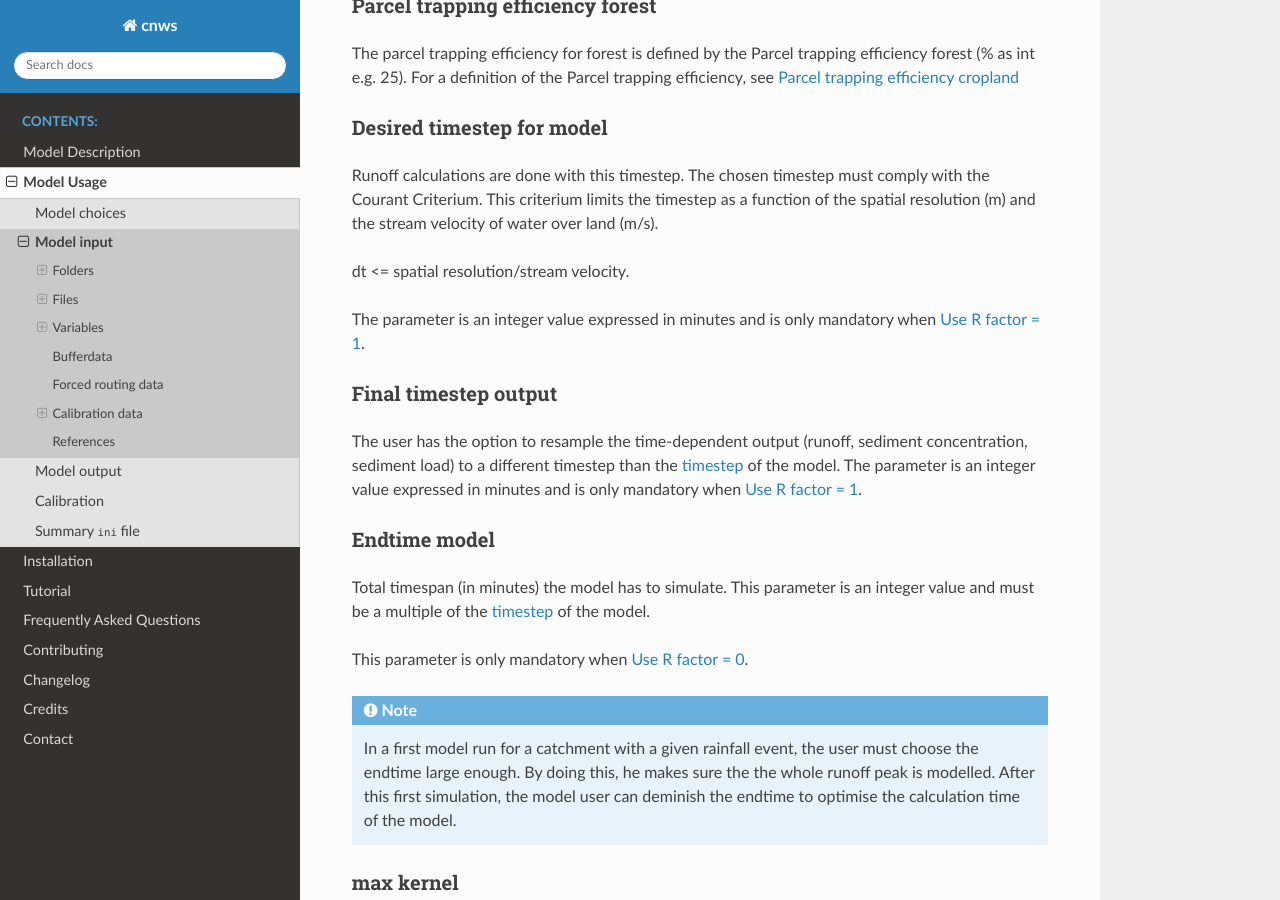
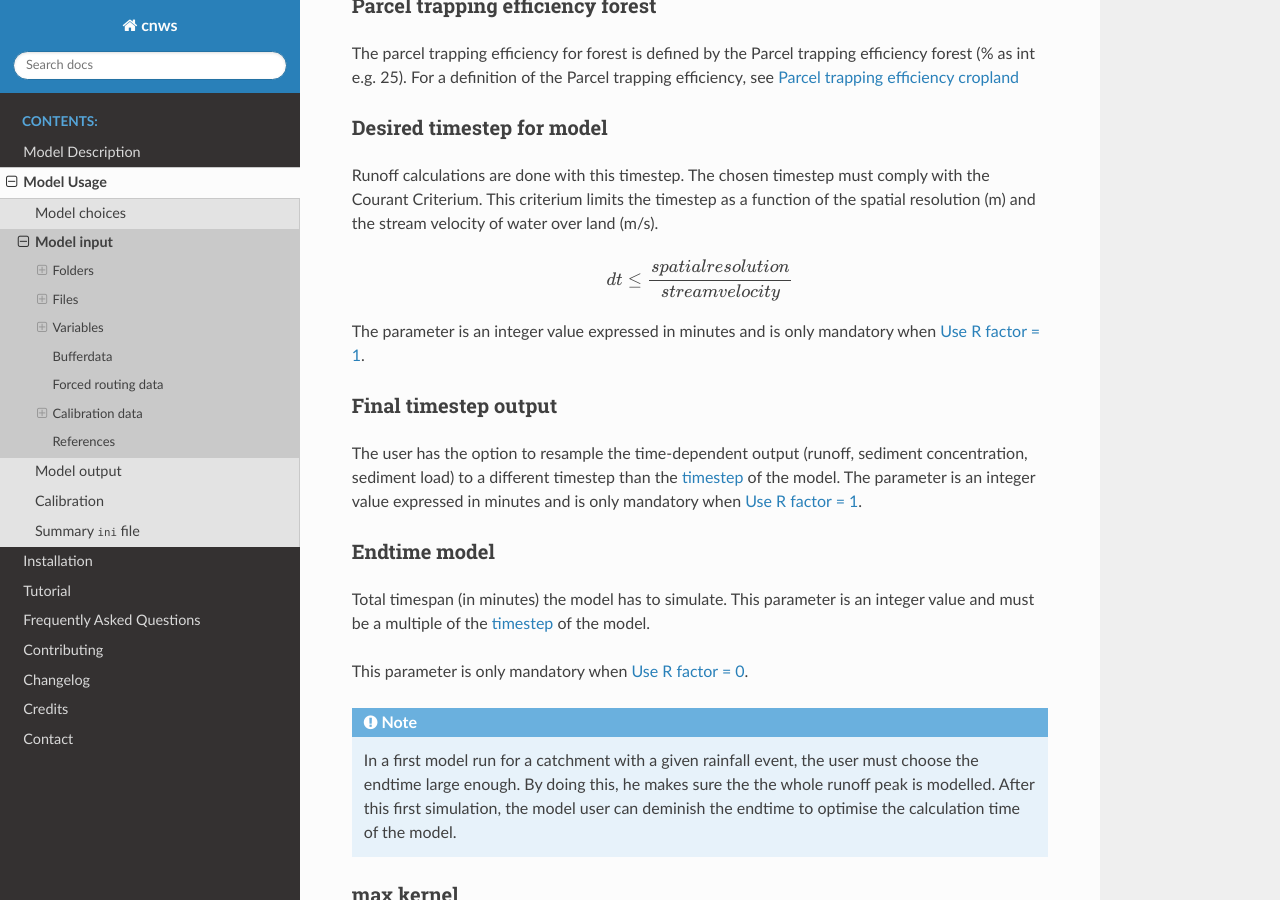
Before and after one commit to watem-sedem/watem-sedem, a Sphinx documentation site: the page built from docs/input.rst, in a window 1280 px wide and 900 px high, scrolled down 11838 px. Built offline with Sphinx 7.4.7 and the Read the Docs theme 2.0.0, drawn with Linux system fonts in a browser that asks for light colours.

Commit message:
Use TeX for courant criterium

```diff
--- a/docs/input.rst
+++ b/docs/input.rst
@@ -664,7 +664,8 @@
 with the Courant Criterium. This criterium limits the timestep as a function of
 the spatial resolution (m) and the stream velocity of water over land (m/s).
 
-dt <= spatial resolution/stream velocity.
+.. math::
+    dt \leq \frac{spatial resolution}{stream velocity}
 
 The parameter is an integer value expressed in minutes and is only mandatory
 when :ref:`Use R factor = 1 <useR>`.
```
